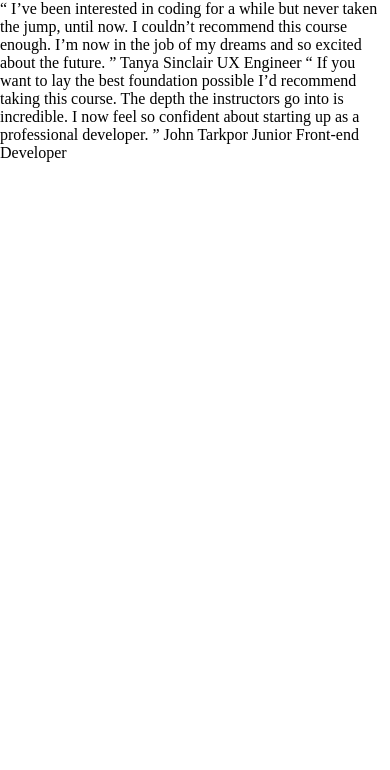
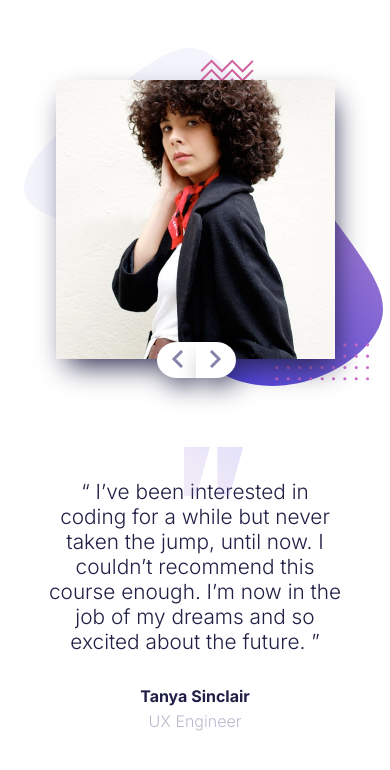
Before and after one commit to shantam8/fm_21coding-bootcamp, a plain HTML site: page index.html in a window 390 px wide. Drawn offline with Linux system fonts and the light colour scheme.

Commit message:
mobile done

```diff
--- a/index.html
+++ b/index.html
@@ -1,34 +1,56 @@
 <!DOCTYPE html>
 <html lang="en">
-<head>
-  <meta charset="UTF-8">
-  <meta name="viewport" content="width=device-width, initial-scale=1.0"> <!-- displays site properly based on user's device -->
+  <head>
+    <meta charset="UTF-8" />
+    <meta name="viewport" content="width=device-width, initial-scale=1.0" />
+    <!-- displays site properly based on user's device -->
 
-  <link rel="icon" type="image/png" sizes="32x32" href="./images/favicon-32x32.png">
+    <link
+      rel="icon"
+      type="image/png"
+      sizes="32x32"
+      href="./images/favicon-32x32.png"
+    />
 
-  <title>Frontend Mentor | Coding Bootcamp Testimonials Slider</title>
+    <title>Frontend Mentor | Coding Bootcamp Testimonials Slider</title>
 
-  <link rel="stylesheet" href="./css/main.css">
-  <script defer src="./js/main.js" ></script>
+    <link rel="stylesheet" href="./css/main.css" />
+    <script defer src="./js/main.js"></script>
+  </head>
+  <body>
+    <div class="imgBlock">
+      <div class="img">
 
+        <img src="./images/image-tanya.jpg" alt="avatar" />
+        <button id="btnPrev" aria-label="backward">
+          <img src="./images/icon-prev.svg" alt="button_backwards" />
+        </button>
+        <button id="btnNext" aria-label="forward">
+          <img src="./images/icon-next.svg" alt="button_forwards" />
+        </button>
+      </div>
+    </div>
 
-</head>
-<body>
+    <section>
+      <h1>
+        “ I’ve been interested in coding for a while but never taken the jump,
+        until now. I couldn’t recommend this course enough. I’m now in the job
+        of my dreams and so excited about the future. ”
+      </h1>
+      <h3>Tanya Sinclair</h3>
 
-  “ I’ve been interested in coding for a while but never taken the jump, until now.
-  I couldn’t recommend this course enough. I’m now in the job of my dreams and so
-  excited about the future. ”
+      <p>UX Engineer</p>
+    </section>
 
-  Tanya Sinclair
-  UX Engineer
+<!--     <section>
+      <h1>
+        “ If you want to lay the best foundation possible I’d recommend taking
+        this course. The depth the instructors go into is incredible. I now feel
+        so confident about starting up as a professional developer. ”
+      </h1>
+      <h3>John Tarkpor</h3>
 
-  “ If you want to lay the best foundation possible I’d recommend taking this course.
-  The depth the instructors go into is incredible. I now feel so confident about
-  starting up as a professional developer. ”
-
-  John Tarkpor
-  Junior Front-end Developer
-
-
-</body>
+      <p>Junior Front-end Developer</p>
+    </section> -->
+  </body>
 </html>
--- a/scss/main.scss
+++ b/scss/main.scss
@@ -1,10 +1,122 @@
 @import "fonts";
 @import "variables";
 
+* {
+  margin: 0;
+  padding: 0;
+  box-sizing: border-box;
+  //    font-family: 'Inter', sans-serif; 3 5 7
+}
 
-*{
-    margin: 0;
-    padding: 0;
-    box-sizing: border-box;
-    //    font-family: 'Inter', sans-serif; 3 5 7
+h1,
+h3,
+p {
+  font-family: "Inter", sans-serif;
+  font-weight: 300;
 }
+
+h1,
+h3 {
+  color: $darkBlue;
+}
+
+h3 {
+  font-weight: 700;
+}
+
+p {
+  color: $grayishBlue;
+}
+
+body {
+  position: relative;
+  height: 100vh;
+
+  background-image: url("../images/pattern-curve.svg");
+  background-repeat: no-repeat;
+  background-position-x: left;
+  background-position-y: bottom;
+  overflow: hidden;
+
+  .imgBlock {
+    .img {
+      position: relative;
+      margin: 0 auto;
+      margin-top: 5rem;
+      padding: 0 3rem;
+      width: 375px;
+
+      &::before {
+        position: absolute;
+        content: "";
+        margin: 0 3rem;
+        top: -2rem;
+        left: -2rem;
+        right: -3rem;
+        bottom: -3rem;
+        background-image: url("../images/pattern-bg.svg");
+        background-repeat: no-repeat;
+        background-size: contain;
+        z-index: -1;
+      }
+
+      & > img {
+        width: 100%;
+        box-shadow: 5px 13px 27px -7px $darkBlue;
+      }
+
+      button {
+        position: relative;
+        top: -1.3rem;
+        left: 6rem;
+        background-color: white;
+        height: 36px;
+        width: 40px;
+        box-shadow: 5px 13px 27px -7px $darkBlue;
+        border: none;
+      }
+
+      #btnPrev {
+        border-top-left-radius: 50%;
+        border-bottom-left-radius: 50%;
+        left: 101px;
+      }
+      #btnNext {
+        border-top-right-radius: 50%;
+        border-bottom-right-radius: 50%;
+      }
+    }
+  }
+
+  section {
+    margin: 3rem;
+    margin-top: 5rem;
+    text-align: center;
+
+    h1 {
+      position: relative;
+      font-size: 1.3rem;
+
+      &::before {
+        position: absolute;
+        content: "";
+        width: 20%;
+        height: 38%;
+        top: -2rem;
+        left: 8.5rem;
+        background-image: url("../images/pattern-quotes.svg");
+        background-size: contain;
+        background-repeat: no-repeat;
+      }
+    }
+
+    h3 {
+      margin-top: 2rem;
+      font-size: 1rem;
+    }
+
+    p {
+      margin-top: 0.3rem;
+    }
+  }
+}
```
Also changed, not shown: css/main.css, 1 other file.
